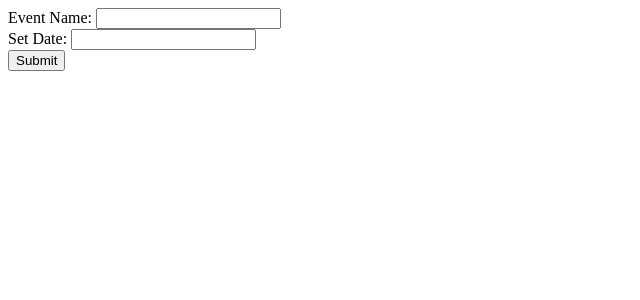
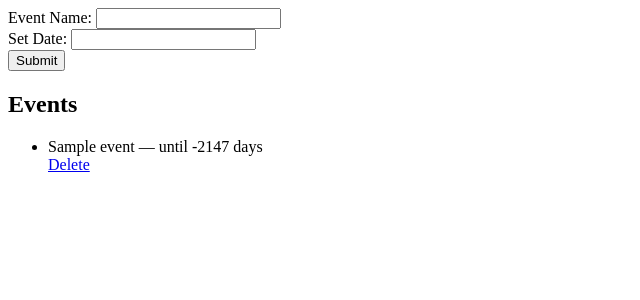
Before and after one commit to jhenderson26-lab/event_list, a Django app: template app/templates/base.html in a window 1280 px wide. Shown: the top 300 px of the page, without its empty margins (0-640 px from the left). Run offline with Django 5.2, Linux system fonts and the light colour scheme; the template is opened without the code that fills it: values that come from a table or form of the project are taken from there, others are empty; tables that the repository leaves empty hold one stand-in row (values such as "Sample post").

Commit message:
added count down

```diff
--- a/app/models.py
+++ b/app/models.py
@@ -1,8 +1,17 @@
 from django.db import models
-
+from datetime import date
 # Create your models here.
 
 class Event(models.Model):
     title = models.CharField(max_length=200)
-    set_date = models.PositiveSmallIntegerField()
+    set_date = models.IntegerField()
     created_at = models.DateTimeField(auto_now_add=True)
+    event_date = models.DateField(null=True, blank=True)
+
+    @property
+    def until_event(self):
+        today = date.today()
+        until = self.event_date - today
+        until_stripped = str(until).split("day", 1)[0]
+        num_until = int(until_stripped.strip())
+        return num_until
--- a/app/templates/base.html
+++ b/app/templates/base.html
@@ -17,9 +17,15 @@
             <input class="" type="submit">
         </form>
 
-        {% block content %}
-
-        {% endblock content %}
+        <h2>Events</h2>
+        <ul>
+            {% for e in text %}
+            <li>{{ e.title }} — until {{ e.until_event }} days</li>
+            <a href="{% url 'delete' e.id %}" class="">Delete</a>
+            {% empty %}
+            <li>No events yet.</li>
+            {% endfor %}
+        </ul>
         <script src="{% static 'js/main.js' %}"></script>
     </body>
 </html>
--- a/app/templates/other.html
+++ b/app/templates/other.html
@@ -3,7 +3,7 @@
 <h2>Events</h2>
 <ul>
     {% for e in text %}
-    <li>{{ e.title }} — {{ e.set_date }} (created {{ e.created_at }})</li>
+    <li>{{ e.title }} — (created {{ e.created_at }})</li>
     <a href="{% url 'delete' e.id %}" class="">Delete</a>
     {% empty %}
     <li>No events yet.</li>
```
Also changed, not shown: app/views.py (+13 -6 lines), app/migrations/0002_event_event_date.py (added), app/migrations/0003_alter_event_set_date.py (added), app/migrations/0004_alter_event_set_date.py (added), db.sqlite3.
